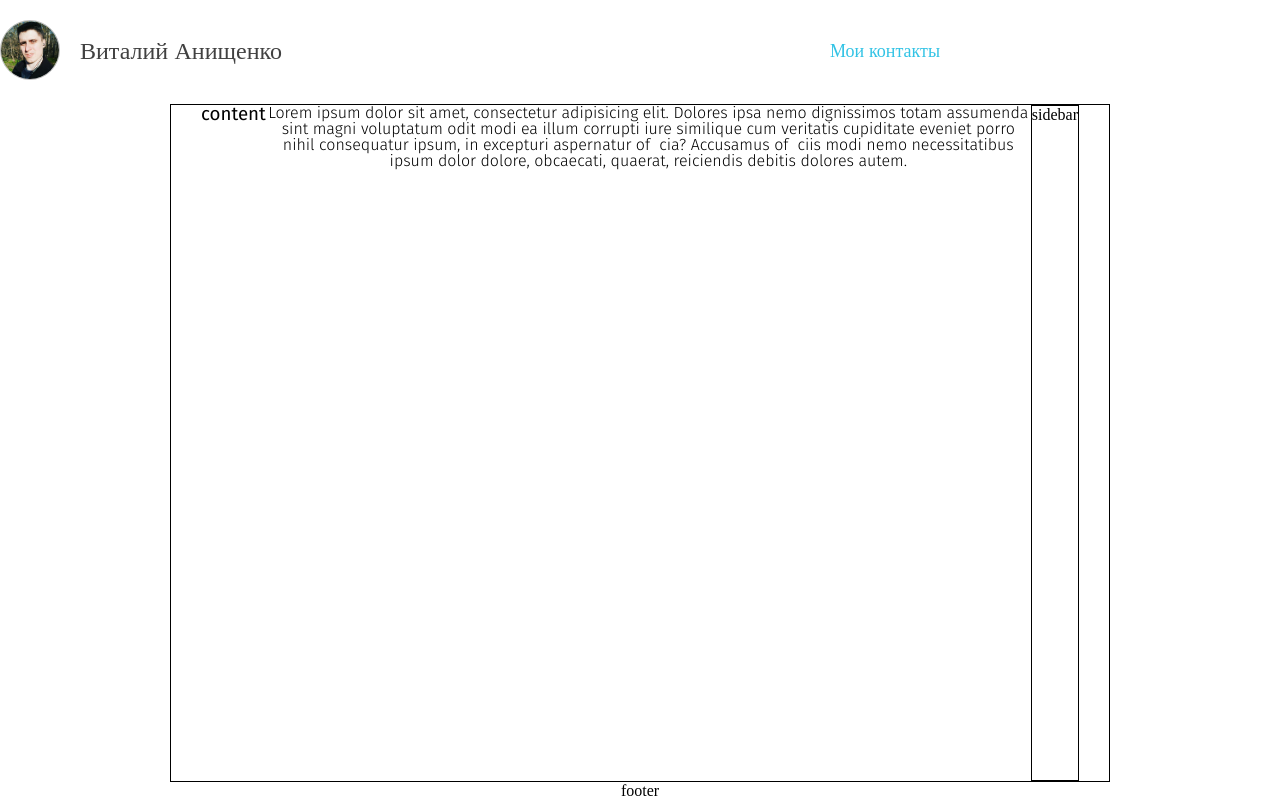
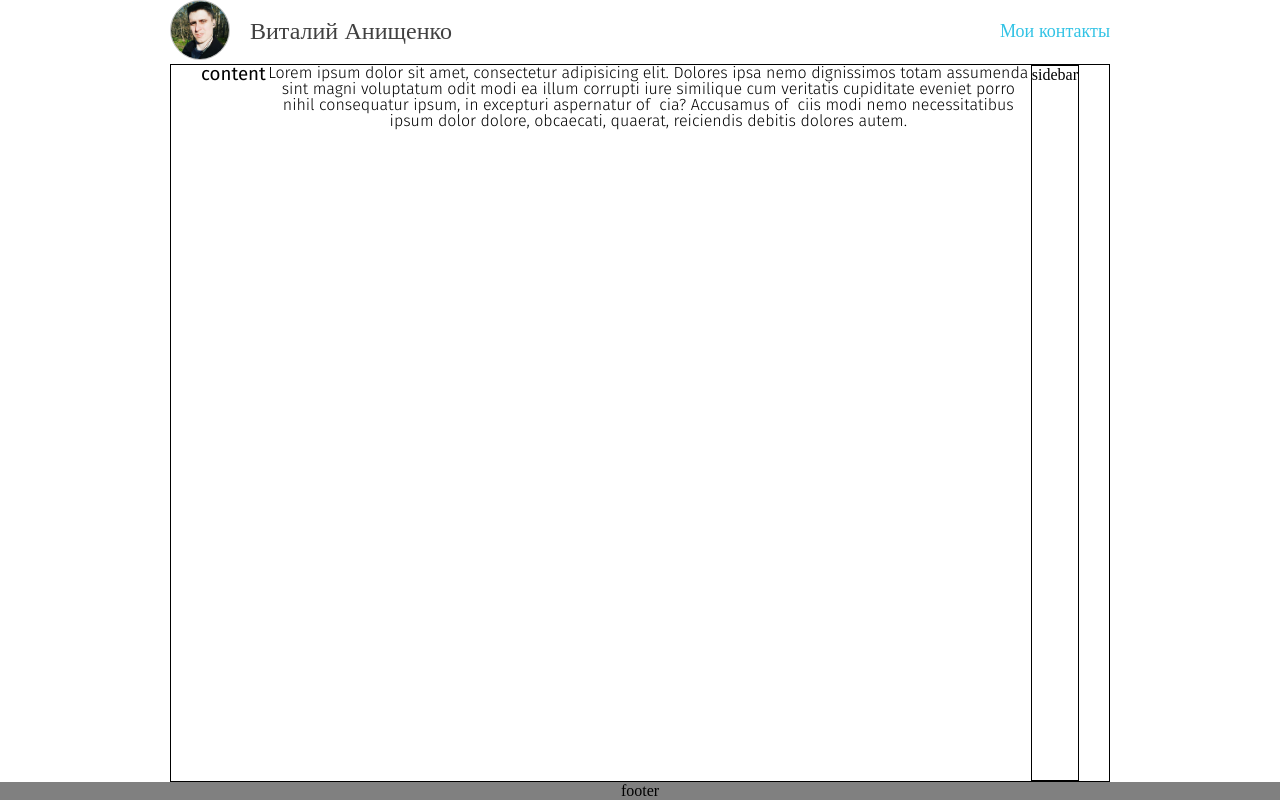
Before and after one commit to Vitaly2016A-s/Web-Tutor-2018, a plain HTML site: page portfolio/src/pages/about.html in a window 1280 px wide. Drawn offline with Linux system fonts and the light colour scheme.

Commit message:
Flex fixed in Header

```diff
--- a/portfolio/src/scss/about.scss
+++ b/portfolio/src/scss/about.scss
@@ -24,11 +24,12 @@ body {
 header {
   width: 940px;
   margin: 20px 0;
+  margin: 0 auto;;
 }
 
 header .container {
   display: flex;
-  align-items: right;
+  align-items: center;
   justify-content: space-between;
   max-width: 940px; /* Измерил через авокод */
 /*   padding-left: 30px;
@@ -90,9 +91,10 @@ main {
 footer {
   text-align: center;
   margin: 0 auto;
-  width: 940px;
+  width: 100%;
   padding-left: 30px;
   padding-right: 30px;
+  background-color: gray;
 }
 
 /* *** Fonts *** */
```
Also changed, not shown: portfolio/src/css/style.css.
